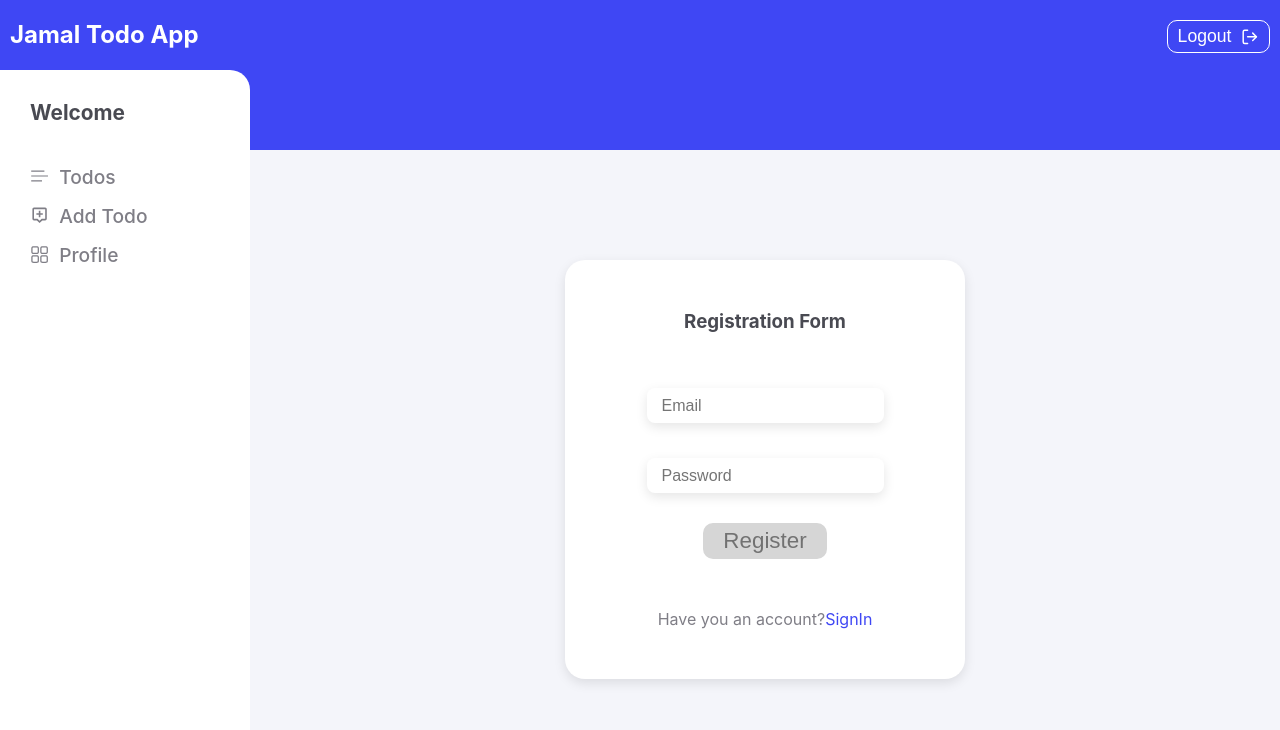
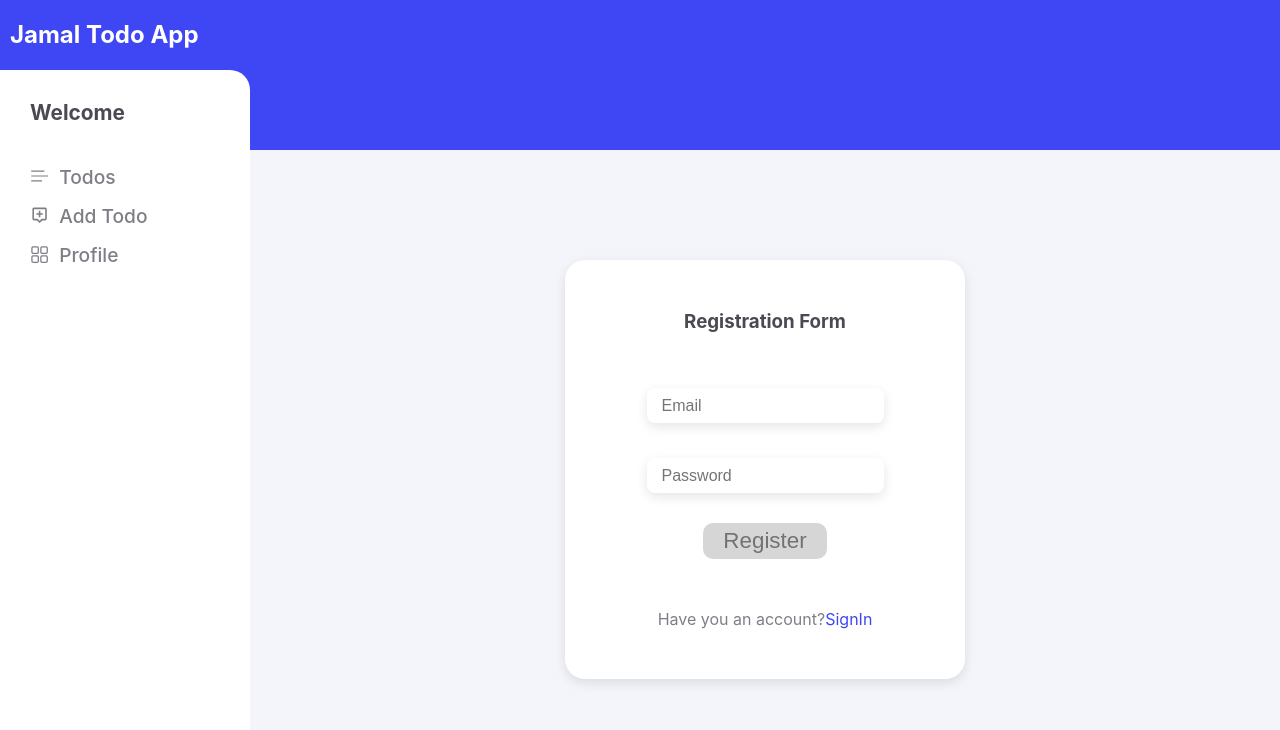
Before and after one commit to jamalshamsi1988/todo-nextjs, a Next.js app in the folder todo/: page /signup in a window 1280 px wide. Shown: the top 730 px of the page. Built offline with nearby package versions, Linux system fonts and the light colour scheme; no server answers.

Commit message:
project is completed

```diff
--- a/todo/components/layout/Layout.js
+++ b/todo/components/layout/Layout.js
@@ -7,7 +7,7 @@ import { FiLogOut } from "react-icons/fi"
 
 const Layout = ({children}) => {
     const {status}=useSession();
-    const logoutHnadler=()=>{
+    const logOutHandler=()=>{
         signOut();
     }
   return (
@@ -15,7 +15,7 @@ const Layout = ({children}) => {
         <header>
             <p>Jamal Todo App</p>
             {
-                status ? <button onClick={logoutHnadler}>Logout <FiLogOut /></button> : null
+                status ==="authenticated" ? <button onClick={logOutHandler}>Logout <FiLogOut /></button> : null
             }
         </header>
         <div className="container--main">
```
Also changed, not shown: todo/src/pages/index.js (+17 -0 lines).
